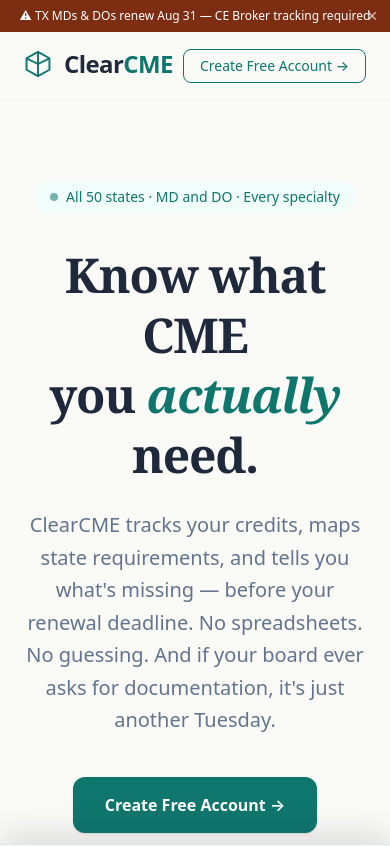
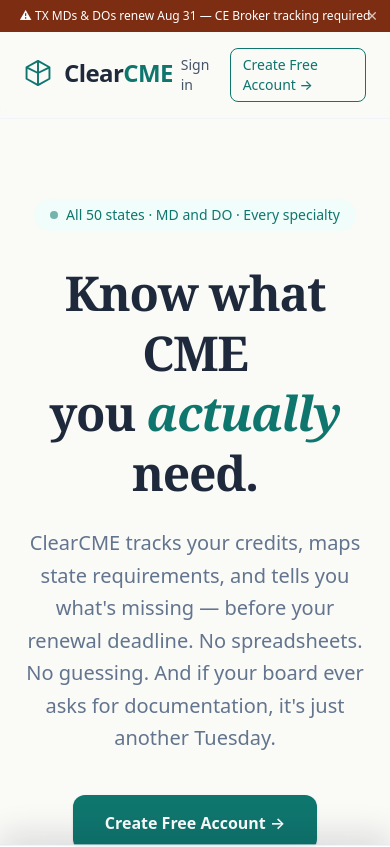
Before and after one commit to michaelrushtonjr/clearcme-site, a Next.js app: page / in a window 390 px wide. Shown: the top 847 px of the page. Built offline with nearby package versions, Linux system fonts and the light colour scheme.

Commit message:
Add mobile sign in nav link

```diff
--- a/app/page.tsx
+++ b/app/page.tsx
@@ -442,16 +442,19 @@
       <nav className="sticky top-0 z-50 border-b border-slate-100 bg-brand-parchment/85 backdrop-blur-sm">
         <div className="max-w-6xl mx-auto px-6 py-4 flex items-center justify-between">
           <BrandLockup size="lg" />
-          <div className="flex items-center gap-6">
+          <div className="flex items-center gap-2 sm:gap-6">
             <a href="/pricing" className="text-sm text-[#475569] hover:text-[#1E293B] transition-colors hidden sm:block">Pricing</a>
             <a href="/mate-act" className="text-sm text-[#475569] hover:text-[#1E293B] transition-colors hidden sm:block">DEA MATE Act</a>
             <a href="/methodology" className="text-sm text-[#475569] hover:text-[#1E293B] transition-colors hidden sm:block">Methodology</a>
-            <a href="/login" className="text-sm text-[#475569] hover:text-[#1E293B] transition-colors hidden sm:block">
-              Log in
+            <a
+              href="/login"
+              className="text-sm font-medium text-[#475569] hover:text-[#1E293B] transition-colors px-2 py-1.5 sm:px-0"
+            >
+              Sign in
             </a>
             <a
               href="/login"
-              className="text-sm font-medium border border-brand-teal text-brand-teal px-4 py-1.5 rounded-lg hover:bg-brand-tealTint transition-colors"
+              className="text-sm font-medium border border-brand-teal text-brand-teal px-3 py-1.5 rounded-lg hover:bg-brand-tealTint transition-colors sm:px-4"
             >
               Create Free Account →
             </a>
```
